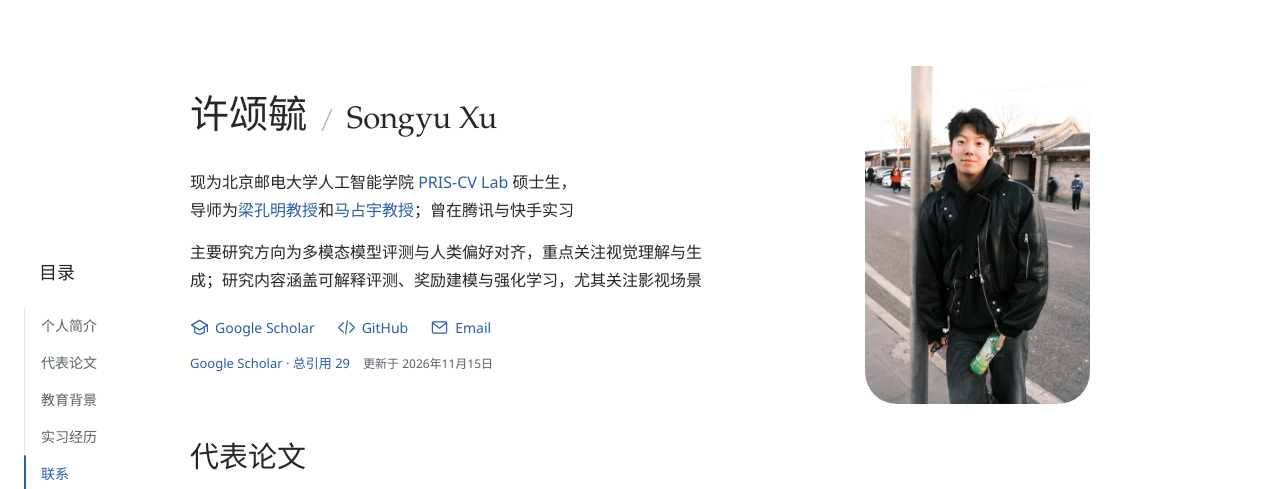
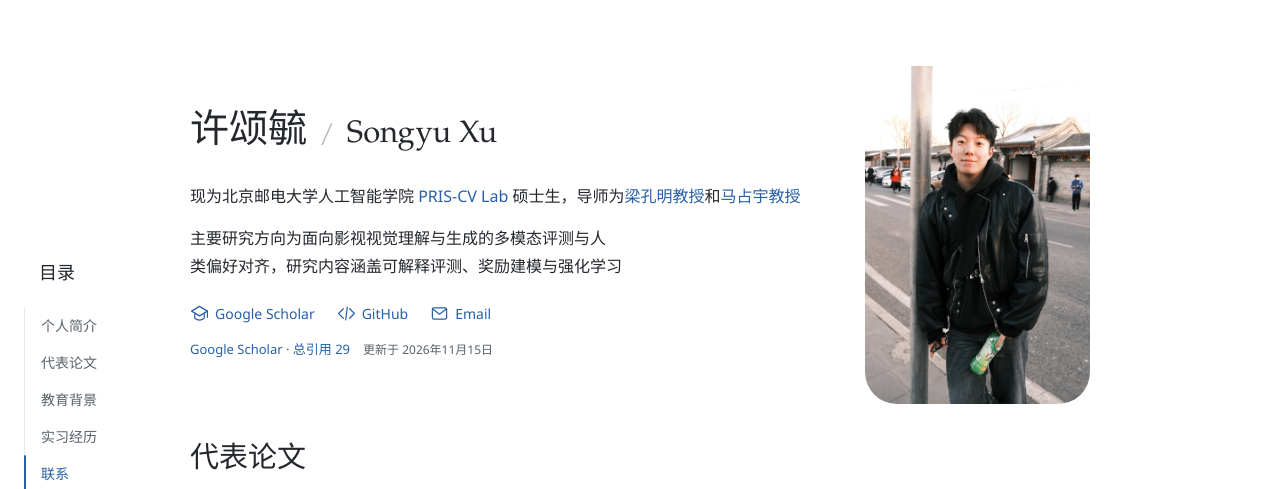
Before and after one commit to notyourkev/notyourkev.github.io, a plain HTML site: page index.html in a window 1280 px wide. Shown: the top 489 px of the page. Drawn offline with Linux system fonts and the light colour scheme.

Commit message:
Refine biography and cinematic research interests

```diff
--- a/index.html
+++ b/index.html
@@ -3,7 +3,7 @@
 <head>
   <meta charset="utf-8">
   <meta name="viewport" content="width=device-width, initial-scale=1">
-  <meta name="description" content="许颂毓，北邮 PRIS-CV 实验室硕士研究生，主要研究方向为多模态模型评测与人类偏好对齐，重点关注视觉理解与生成">
+  <meta name="description" content="许颂毓，北邮 PRIS-CV 实验室硕士研究生，主要研究方向为面向影视视觉理解与生成的多模态评测与人类偏好对齐">
   <meta name="author" content="Songyu Xu | 许颂毓">
   <meta name="color-scheme" content="light">
   <meta property="og:image" content="https://notyourkev.github.io/assets/portrait-half-body.jpg?v=2">
@@ -44,8 +44,8 @@
     <section id="about" class="intro" aria-labelledby="profile-title">
       <div class="intro-copy">
         <h1 id="profile-title"><span data-zh="许颂毓" data-en="Songyu Xu">许颂毓</span><span class="name-divider" aria-hidden="true">/</span><small data-zh="Songyu Xu" data-en="许颂毓">Songyu Xu</small></h1>
-        <p class="intro-bio"><span data-zh="现为北京邮电大学人工智能学院 " data-en="I am an M.S. student at the School of Artificial Intelligence, Beijing University of Posts and Telecommunications, in the ">现为北京邮电大学人工智能学院 </span><a href="https://github.com/PRIS-CV" target="_blank" rel="noreferrer">PRIS-CV Lab</a><span data-zh=" 硕士生，导师为" data-en=", advised by "> 硕士生，导师为</span><a href="https://griffinliang.github.io/" target="_blank" rel="noreferrer" data-zh="梁孔明教授" data-en="Prof. Kongming Liang">梁孔明教授</a><span data-zh="和" data-en=" and ">和</span><a href="https://zhanyuma.cn/index.html" target="_blank" rel="noreferrer" data-zh="马占宇教授" data-en="Prof. Zhanyu Ma">马占宇教授</a><span data-zh="；曾在腾讯与快手实习" data-en=". I have interned at Tencent and Kuaishou">；曾在腾讯与快手实习</span></p>
-        <p class="intro-interests" data-zh="主要研究方向为多模态模型评测与人类偏好对齐，重点关注视觉理解与生成；研究内容涵盖可解释评测、奖励建模与强化学习，尤其关注影视场景" data-en="My research focuses on multimodal evaluation and human preference alignment for visual understanding and generation, spanning interpretable evaluation, reward modeling, and reinforcement learning, with applications to cinematic understanding and generation">主要研究方向为多模态模型评测与人类偏好对齐，重点关注视觉理解与生成；研究内容涵盖可解释评测、奖励建模与强化学习，尤其关注影视场景</p>
+        <p class="intro-bio"><span data-zh="现为北京邮电大学人工智能学院 " data-en="I am an M.S. student at the School of Artificial Intelligence, Beijing University of Posts and Telecommunications, in the ">现为北京邮电大学人工智能学院 </span><a href="https://github.com/PRIS-CV" target="_blank" rel="noreferrer">PRIS-CV Lab</a><span data-zh=" 硕士生，导师为" data-en=", advised by "> 硕士生，导师为</span><a href="https://griffinliang.github.io/" target="_blank" rel="noreferrer" data-zh="梁孔明教授" data-en="Prof. Kongming Liang">梁孔明教授</a><span data-zh="和" data-en=" and ">和</span><a href="https://zhanyuma.cn/index.html" target="_blank" rel="noreferrer" data-zh="马占宇教授" data-en="Prof. Zhanyu Ma">马占宇教授</a></p>
+        <p class="intro-interests" data-zh="主要研究方向为面向影视视觉理解与生成的多模态评测与人类偏好对齐，研究内容涵盖可解释评测、奖励建模与强化学习" data-en="My research focuses on multimodal evaluation and human preference alignment for cinematic visual understanding and generation, spanning interpretable evaluation, reward modeling, and reinforcement learning">主要研究方向为面向影视视觉理解与生成的多模态评测与人类偏好对齐，研究内容涵盖可解释评测、奖励建模与强化学习</p>
         <div class="profile-links">
           <a href="https://scholar.google.com/citations?user=dPrvOpQAAAAJ&amp;hl=zh-CN" target="_blank" rel="noreferrer"><svg class="icon" aria-hidden="true"><use href="#icon-scholar"/></svg>Google Scholar</a>
           <a href="https://github.com/notyourkev" target="_blank" rel="noreferrer"><svg class="icon" aria-hidden="true"><use href="#icon-code"/></svg>GitHub</a>
```
